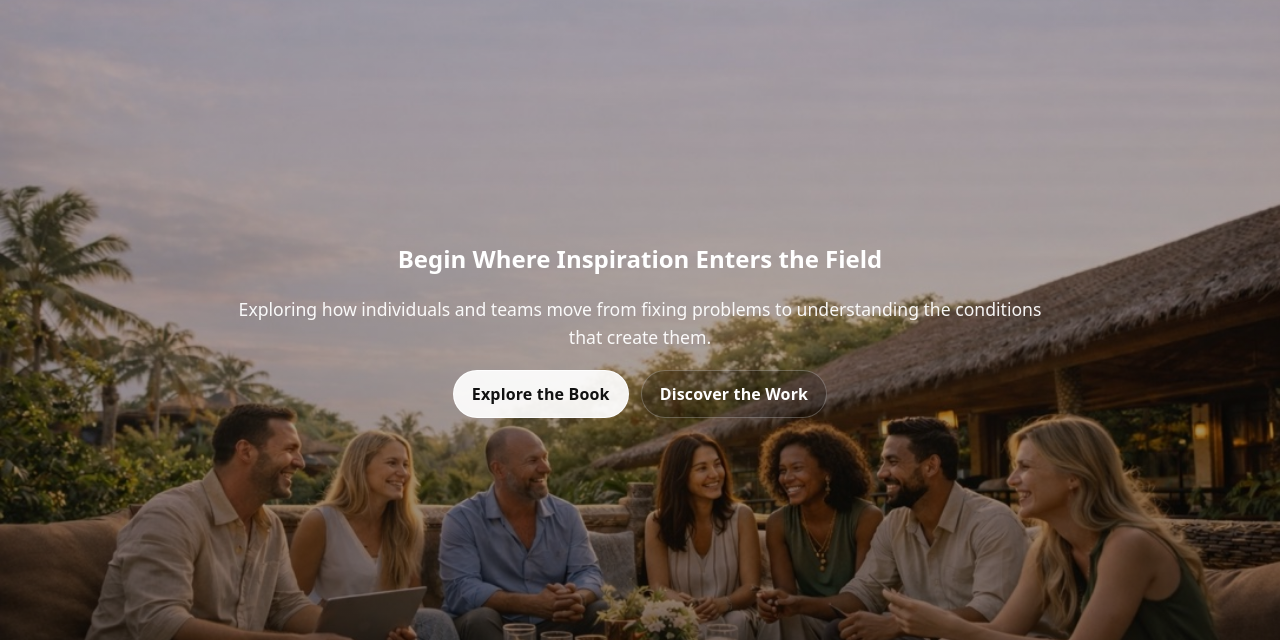
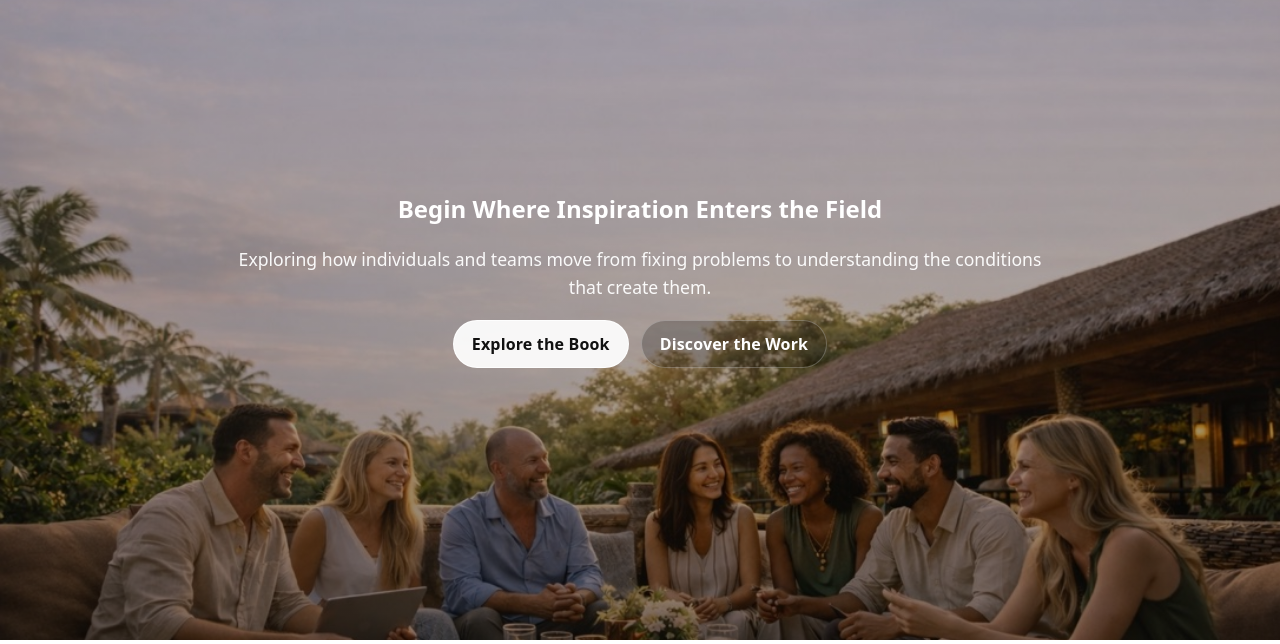
Before and after one commit to angelosegarra-code/ArchetypeRetreats, a Flask app: page / in a window 1280 px wide. Shown: the part 65-709 px from the top of the page. Run offline with Flask 3, Linux system fonts and the light colour scheme.

Commit message:
Update style.css

```diff
--- a/static/css/style.css
+++ b/static/css/style.css
@@ -214,3 +214,13 @@ a { color: inherit; }
     display: flex;
   }
 }
+/* Hero text nudge (adjust the number) */
+.hero-text,
+.hero-content,
+.hero__content{
+  transform: translateY(-50px);
+}
+/* Homepage hero vertical adjustment */
+body.home main{
+  padding-top: 80px;
+}
```
